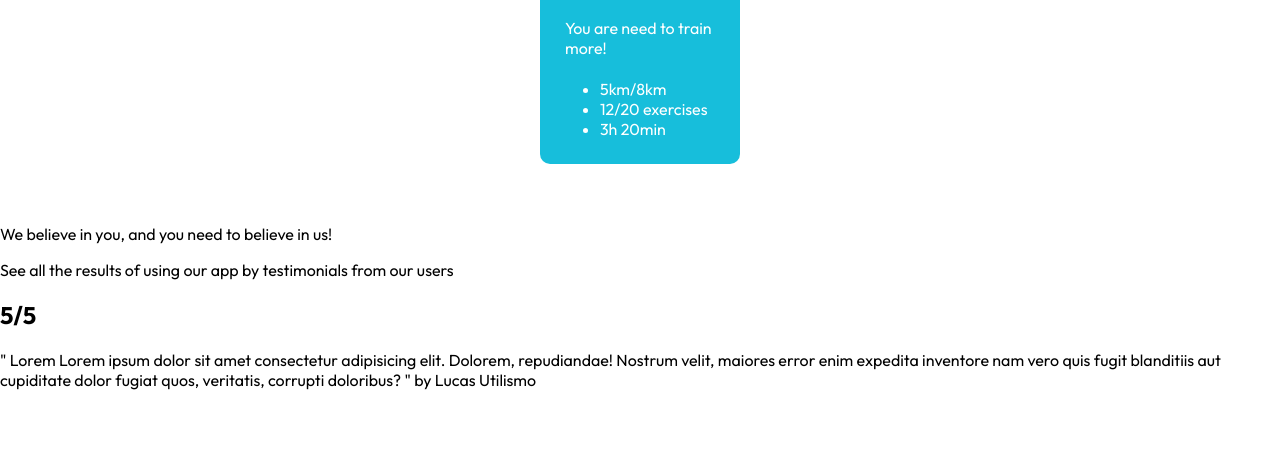
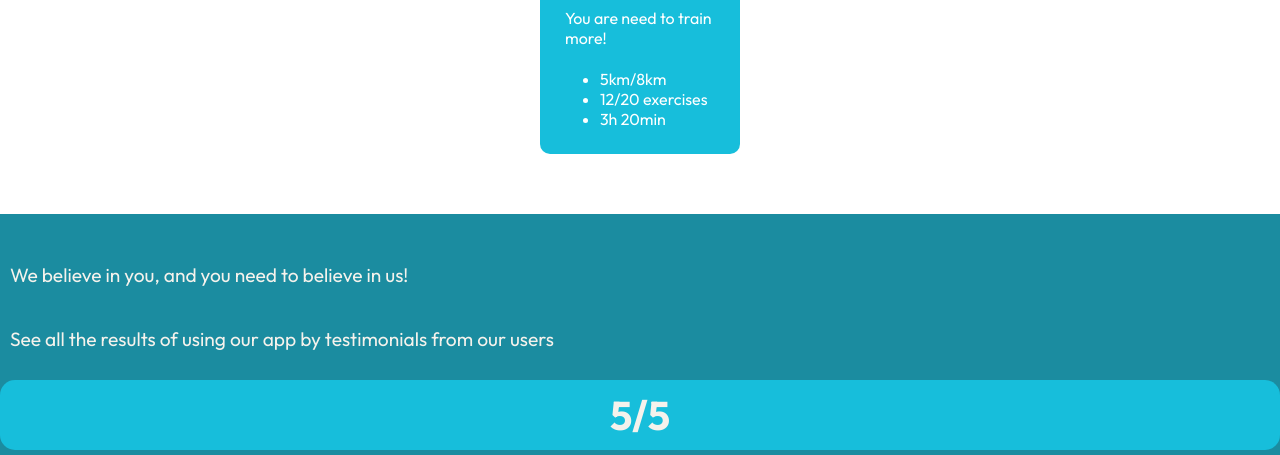
Before and after one commit to Fellipe-Barradas/FitTrack-landing-page, a website: page public/index.html in a window 1280 px wide. Shown: the part 1057-1512 px from the top of the page. Drawn offline with Linux system fonts and the light colour scheme.

Commit message:
Criado seção de depoimentos

```diff
--- a/SCSS/layout/_section.scss
+++ b/SCSS/layout/_section.scss
@@ -4,9 +4,9 @@ section{
 }
 .functions-section h1{
     color: rgb(245, 242, 236);
-    padding: 10px;
     font-size: 2rem;
     width: fit-content;
+    padding: 5px;
     margin-left: 5px;
     border-radius: 10px;
     background-color: variables.$primary-color;
@@ -15,3 +15,29 @@ section{
 .functions-section p{
     padding: 26px;
 }
+.depoiments-section{
+    background-color:  variables.$secondary-color;
+    color: rgb(245, 242, 236);
+    padding: 20px 0px 5px 0px;
+    p{
+        font-size: 1.2rem;
+        padding: 10px;
+
+    }
+    .depoiment-card{
+        h2{
+            color: rgb(245, 242, 236);
+            padding: 10px;
+            font-size: 2.5rem;
+            text-align: center;
+            margin: auto;
+            border-radius: 15px;
+            background-color: variables.$primary-color;
+        }
+        p{
+            background-color: variables.$primary-color;
+            padding: 10px;
+            border-radius: 10px;
+        }
+    }
+}
--- a/public/index.html
+++ b/public/index.html
@@ -47,12 +47,12 @@
             </ul>
         </div>
     </section>
-    <section id="section">
+    <section class="depoiments-section">
         <p>We believe in you, and you need to believe in us!</p>
         <p>See all the results of using our app by testimonials from our users</p>
         <div class="depoiment-card">
             <h2>5/5</h2>
-            <p>" Lorem Lorem ipsum dolor sit amet consectetur adipisicing elit. Dolorem, repudiandae! Nostrum velit, maiores error enim expedita inventore nam vero quis fugit blanditiis aut cupiditate dolor fugiat quos, veritatis, corrupti doloribus? " by Lucas Utilismo</p>
+            <p>"Eu sempre fui uma pessoa ativa, mas nunca tive um acompanhamento tão preciso dos meus treinos como com o Fit track. O aplicativo me permite registrar cada treino, estabelecer metas personalizadas e acompanhar meu progresso de uma forma simples e eficaz. Eu recomendo o Fit track para quem quer levar sua saúde e forma física a um novo patamar!" by Lucas Utilismo</p>
         </div>
     </section>
     <section id="section">
```
Also changed, not shown: CSS/style.css.
